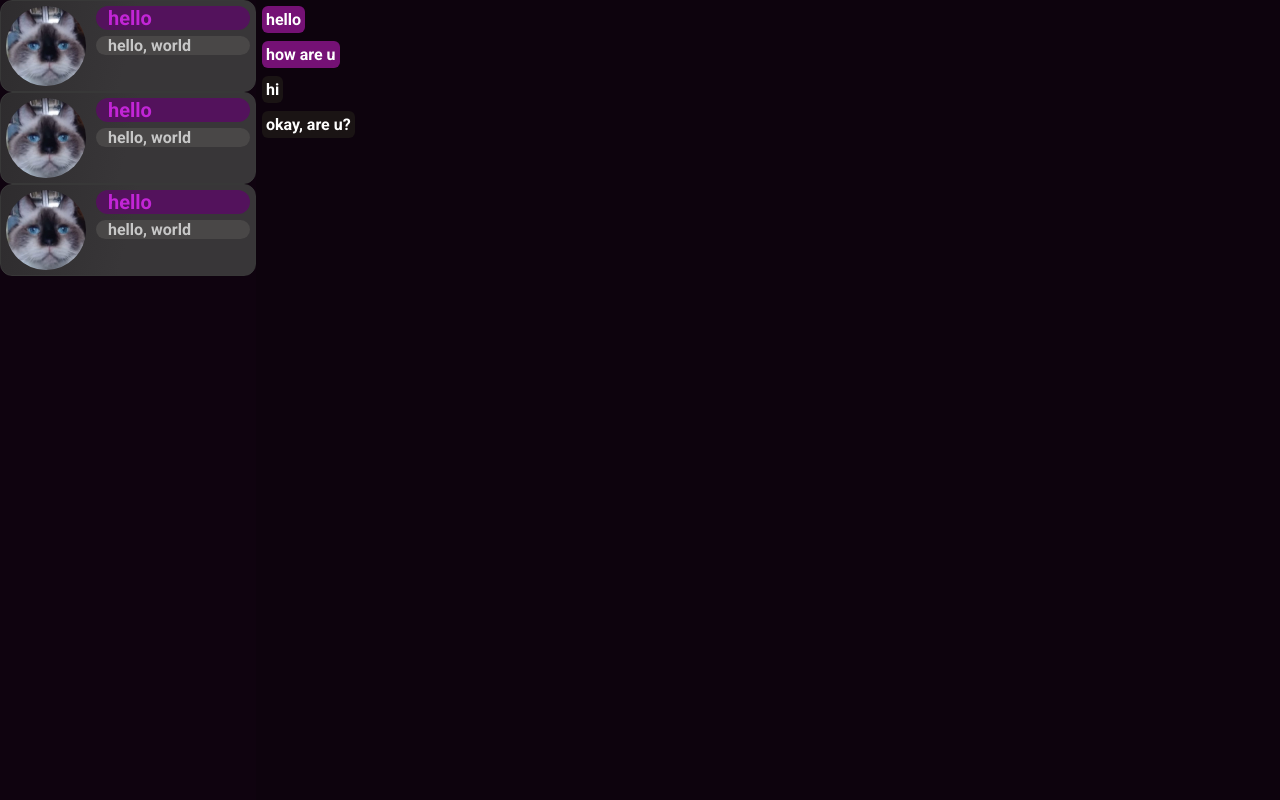
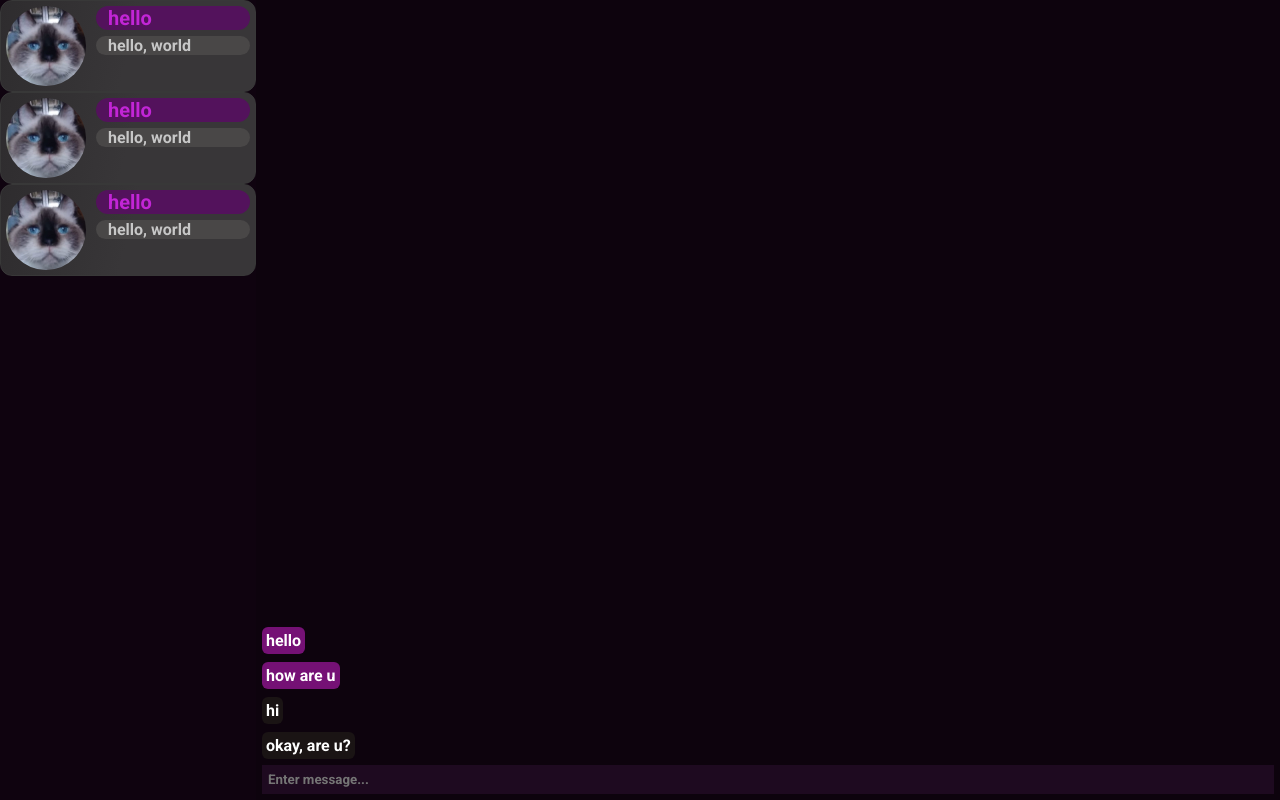
Before and after one commit to par1tet/cacChat, a React (Vite) app in the folder cac-chat-front/: page /chats in a window 1280 px wide. Built offline with nearby package versions, Linux system fonts and the light colour scheme; sample sign-in values are in the browser's storage.

Commit message:
feat: add message input

```diff
--- a/cac-chat-front/src/pages/chats/ChatsPage.module.css
+++ b/cac-chat-front/src/pages/chats/ChatsPage.module.css
@@ -78,6 +78,7 @@
 	height: 100%;
 
 	flex-direction: column;
+	justify-content: space-between;
 
 	padding: 6px;
 
@@ -90,9 +91,13 @@
 	display: flex;
 	flex-direction: column;
 
-	padding-top: 4px;
+	width: 100%;
+	height: 100%;
+
+	padding-bottom: 10px;
 
 	box-sizing: border-box;
+	justify-content: flex-end;
 
 	gap: 16px;
 }
@@ -112,3 +117,19 @@
 .message-another {
 	background-color: #1a1414;
 }
+
+.inputmessage {
+	width: 100%;
+	height: 30px;
+}
+
+.inputmessage > input {
+	padding-left: 6px;
+	box-sizing: border-box;
+
+	background-color: #1e0a20;
+	border: 0px;
+
+	width: 100%;
+	height: 100%;
+}
--- a/cac-chat-front/src/pages/chats/ChatsPage.tsx
+++ b/cac-chat-front/src/pages/chats/ChatsPage.tsx
@@ -75,6 +75,9 @@ export default function ChatsPage({}: Props) {
 						</div>
 					)}
 				</div>
+				<div className={cl['inputmessage']}>
+					<input type="text" placeholder="Enter message..."/>
+				</div>
 			</div>
 		</div>
 	);
```
